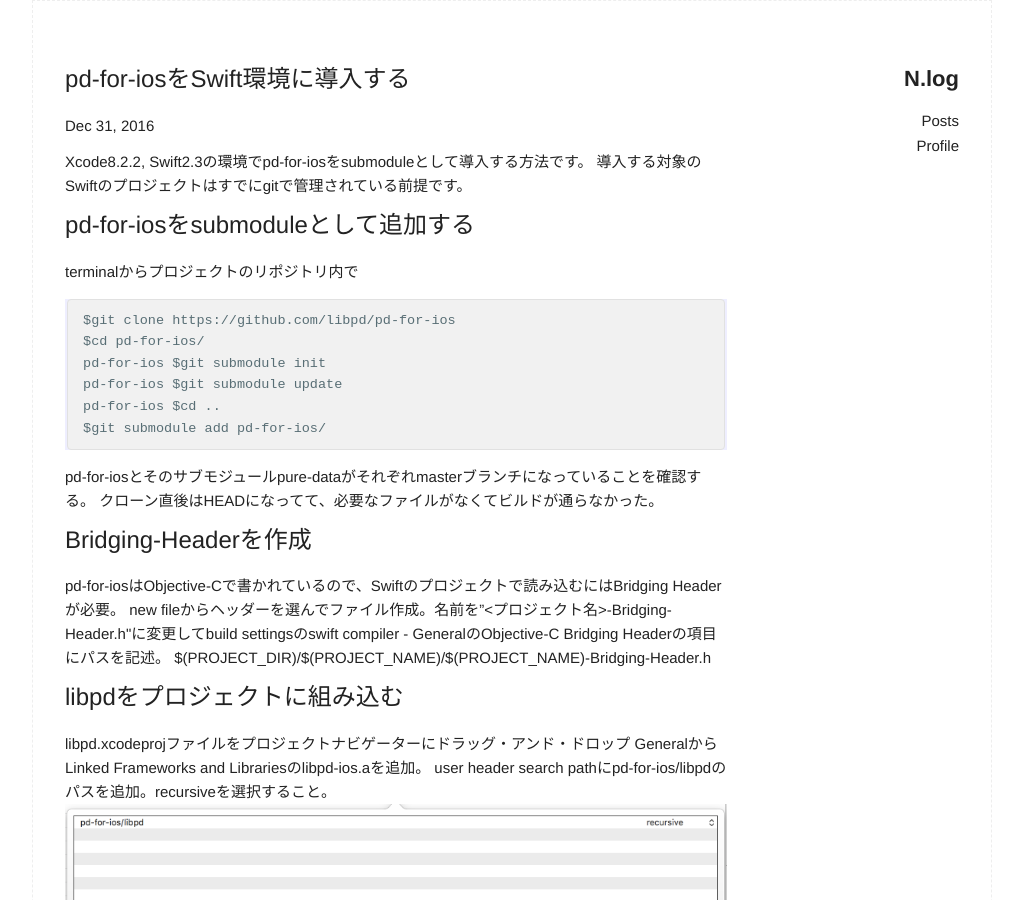
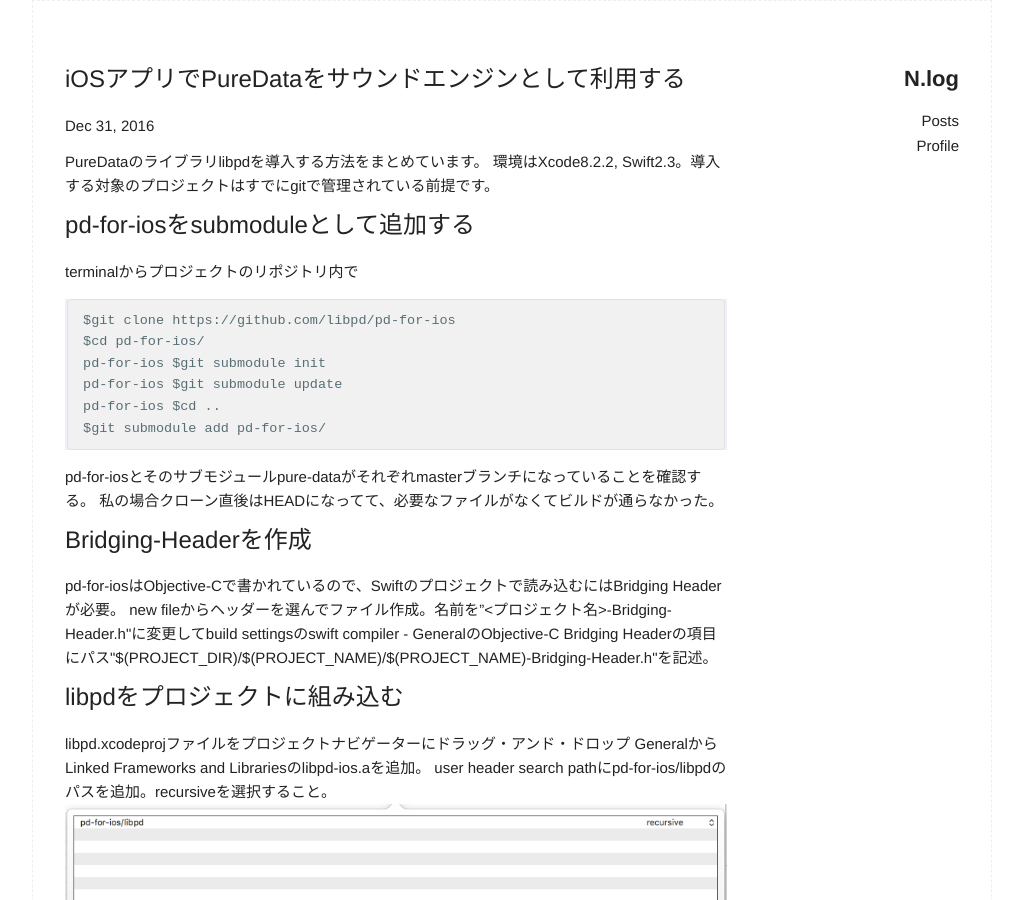
Before and after one commit to NAKANISYNTH/NAKANISYNTH.github.io, a Jekyll site: the page built from _posts/2017-01-01-make-bridging-header.markdown, in a window 1280 px wide and 900 px high. Shown: the whole window, without its empty margins (128-1151 px from the left). Built offline with Jekyll 4.4.1, drawn with Linux system fonts in a browser that asks for light colours.

Commit message:
記事の修正

````diff
--- a/_posts/2017-01-01-make-bridging-header.markdown
+++ b/_posts/2017-01-01-make-bridging-header.markdown
@@ -1,11 +1,12 @@
 ---
 layout: post
-title:  "pd-for-iosをSwift環境に導入する"
+title:  "iOSアプリでPureDataをサウンドエンジンとして利用する"
 date: 2017-1-1 00:06:26 +0800
-categories: Swift
+categories: iOS
 ---
-Xcode8.2.2, Swift2.3の環境でpd-for-iosをsubmoduleとして導入する方法です。
-導入する対象のSwiftのプロジェクトはすでにgitで管理されている前提です。
+
+PureDataのライブラリlibpdを導入する方法をまとめています。
+環境はXcode8.2.2, Swift2.3。導入する対象のプロジェクトはすでにgitで管理されている前提です。
 
 # pd-for-iosをsubmoduleとして追加する
 terminalからプロジェクトのリポジトリ内で
@@ -19,24 +20,24 @@ pd-for-ios $cd ..
 $git submodule add pd-for-ios/
 ```
 pd-for-iosとそのサブモジュールpure-dataがそれぞれmasterブランチになっていることを確認する。
-クローン直後はHEADになってて、必要なファイルがなくてビルドが通らなかった。
+私の場合クローン直後はHEADになってて、必要なファイルがなくてビルドが通らなかった。
 
 # Bridging-Headerを作成
 pd-for-iosはObjective-Cで書かれているので、Swiftのプロジェクトで読み込むにはBridging Headerが必要。
-new fileからヘッダーを選んでファイル作成。名前を"<プロジェクト名>-Bridging-Header.h"に変更してbuild settingsのswift compiler - GeneralのObjective-C Bridging Headerの項目にパスを記述。
-$(PROJECT_DIR)/$(PROJECT_NAME)/$(PROJECT_NAME)-Bridging-Header.h
+new fileからヘッダーを選んでファイル作成。名前を"<プロジェクト名>-Bridging-Header.h"に変更してbuild settingsのswift compiler - GeneralのObjective-C Bridging Headerの項目にパス"$(PROJECT_DIR)/$(PROJECT_NAME)/$(PROJECT_NAME)-Bridging-Header.h"を記述。
+
 
 # libpdをプロジェクトに組み込む
 libpd.xcodeprojファイルをプロジェクトナビゲーターにドラッグ・アンド・ドロップ
 GeneralからLinked Frameworks and Librariesのlibpd-ios.aを追加。
 user header search pathにpd-for-ios/libpdのパスを追加。recursiveを選択すること。
-![header search path]({{ site.baseurl }}/assets/img/2017-01-01-headersearchpath.png)
+![header search path]({{site.baseurl}}/assets/img/2017-01-01-headersearchpath.png)
 
 # pdのファイルを配置
 とりあえずサイン波を鳴らすだけのパッチを用意して音が鳴ることを確認する。
-![add files]({{ site.baseurl }}/assets/img/2017-01-02-pdpatch.png)
+![add files]({{site.baseurl}}/assets/img/2017-01-02-pdpatch.png)
 適当なフォルダをプロジェクトファイルと同じ階層に作成してそれをプロジェクトナビゲーターにドラッグ・アンド・ドロップ。Added foldersのCreate folder referencesをチェック。
-![add files]({{ site.baseurl }}/assets/img/2017-01-01-addfiles.png)
+![add files]({{site.baseurl}}/assets/img/2017-01-01-addfiles.png)
 
 # プログラムからpdのファイルを開く
 
````
Also changed, not shown: README.md.
